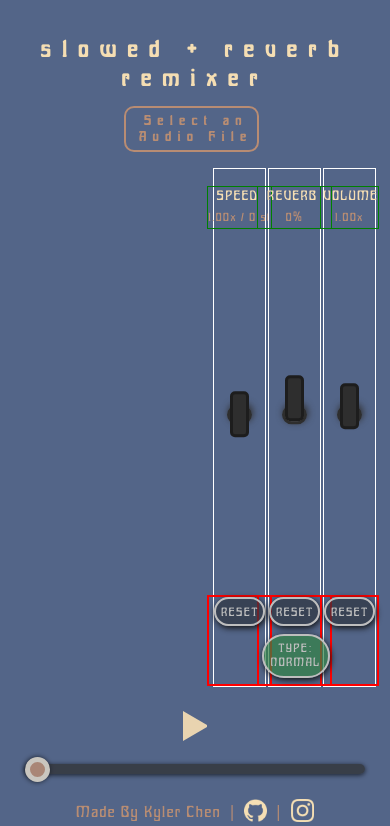
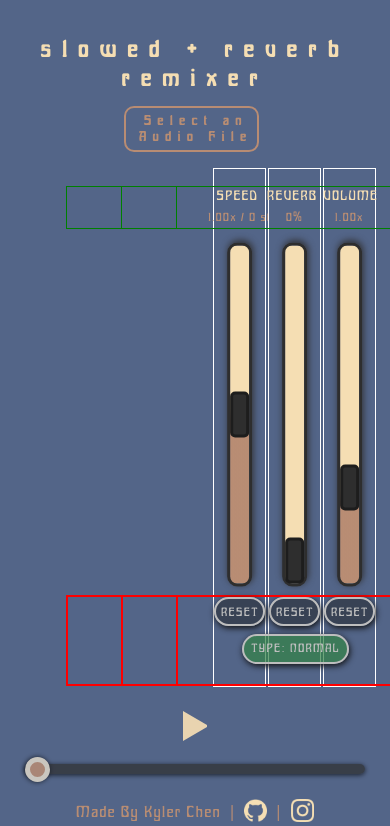
Before and after one commit to kylerc405/slowed-and-reverb, a Flask app: page / in a window 390 px wide. Shown: the top 826 px of the page. Run offline with Flask 3, Linux system fonts and the light colour scheme.

Commit message:
sliders6

```diff
--- a/static/styles.css
+++ b/static/styles.css
@@ -303,6 +303,7 @@
   -webkit-appearance: none; /* Remove default styling for WebKit browsers */
   -moz-appearance: none;
        appearance: none; /* Remove default styling for other browsers */
+  width: 40vh;
   border-radius: 10px; /* Rounded corners */
   outline: none; /* Remove outline */
   cursor: pointer; /* Pointer cursor on hover */
@@ -531,10 +532,6 @@
     margin-top: 3%;
     width: 50%;
   }
-  .effectSlider {
-    height: 75%; /* Track height */
-    margin-top: -1.7em;
-  }
   #resetReverb {
     padding: 0.35em 0.17em 0.12em 0.3em;
     margin: 0 0 0 0;
@@ -736,10 +733,6 @@
     padding-bottom: 0.5em;
     font-size: 5vh, 0.9em, 8vh;
   }
-  .effectSlider {
-    width: 1vmax;
-    min-width: 1em; /* Full width */
-  }
   .effectSlider::-webkit-slider-thumb {
     width: 3em; /* Thumb width */
     height: 1em; /* Thumb height */
--- a/static/styles.scss
+++ b/static/styles.scss
@@ -412,7 +412,7 @@
     // min-width: 1.2em; /* Full width */
     // height: 100%; /* Track height */
 
-    // width: 25em;
+    width: 40vh;
 
     border-radius: 10px; /* Rounded corners */
     outline: none; /* Remove outline */
@@ -739,8 +739,8 @@
         width: 50%;
     }
     .effectSlider {
-        height: 75%; /* Track height */
-        margin-top: -1.7em;
+        // height: 75%; /* Track height */
+        // margin-top: -1.7em;
     }
     #resetReverb {
         padding: 0.35em 0.17em 0.12em 0.3em;
@@ -1003,8 +1003,8 @@
         font-size: (5vh, 0.9em, 8vh);
     }
     .effectSlider {
-        width: 1vmax;
-        min-width: 1em; /* Full width */
+        // width: 1vmax;
+        // min-width: 1em; /* Full width */
     }
     .effectSlider::-webkit-slider-thumb {
         width: 3em; /* Thumb width */
```
Also changed, not shown: 1 other file.
